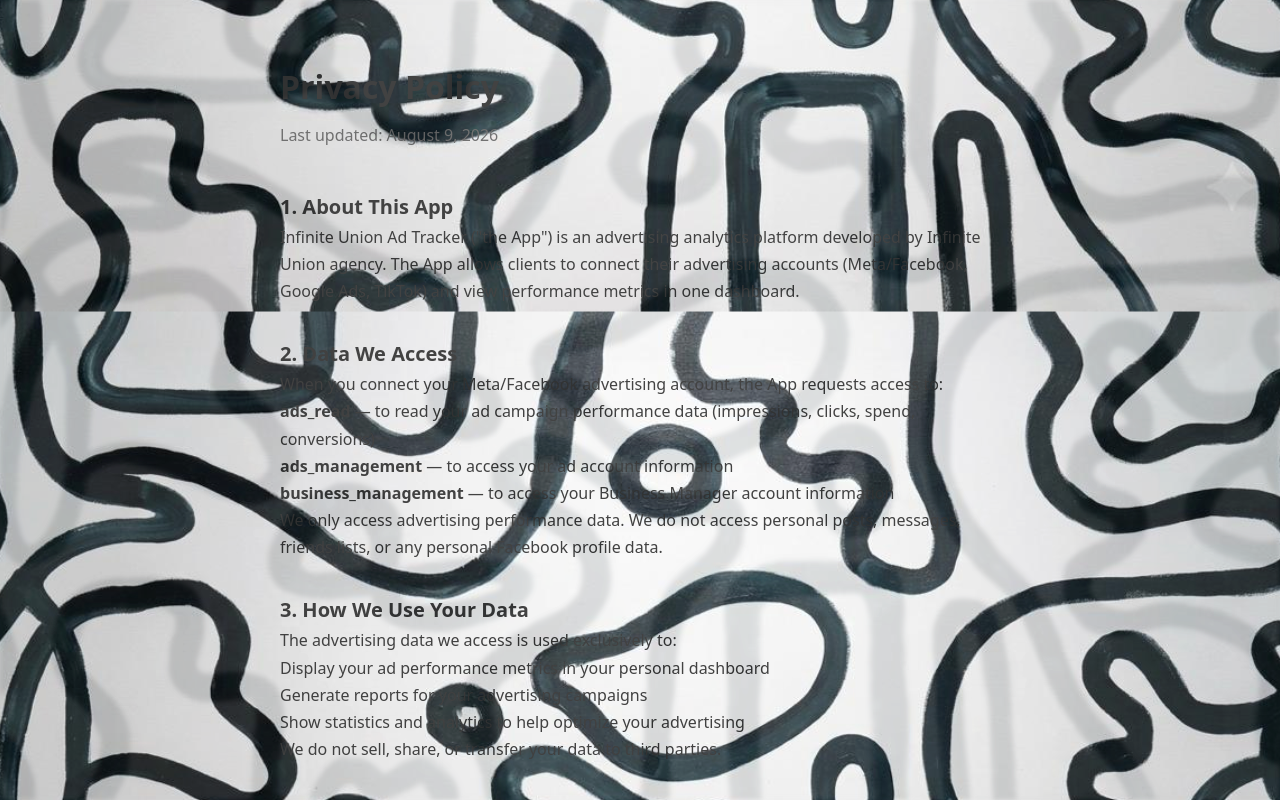
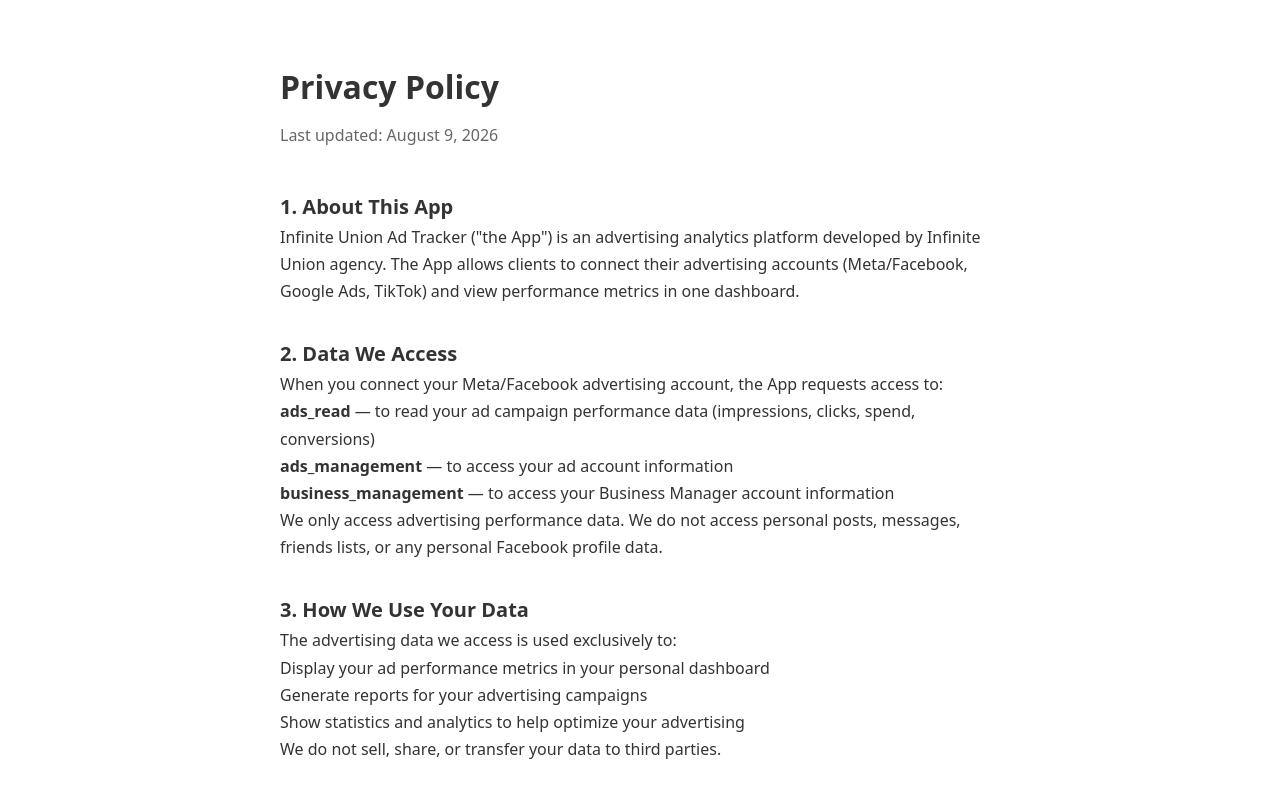
Before and after one commit to ceoinfiniteunion-cell/ad-tracker, a Next.js app: page /privacy in a window 1280 px wide. Shown: the top 800 px of the page. Built offline with nearby package versions, Linux system fonts and the light colour scheme.

Commit message:
fix: Privacy Policy white background

```diff
--- a/src/app/privacy/page.tsx
+++ b/src/app/privacy/page.tsx
@@ -1,5 +1,6 @@
 export default function PrivacyPage() {
   return (
+    <div style={{ position:'fixed', inset:0, background:'#fff', overflowY:'auto', zIndex:9999 }}>
     <div style={{ maxWidth:'800px', margin:'0 auto', padding:'60px 40px', fontFamily:'system-ui, sans-serif', color:'#333', lineHeight:1.7 }}>
       <h1 style={{ fontSize:'32px', fontWeight:800, marginBottom:'8px' }}>Privacy Policy</h1>
       <p style={{ color:'#666', marginBottom:'40px' }}>Last updated: August 9, 2026</p>
@@ -44,5 +45,6 @@
 
       <p style={{ marginTop:'40px', color:'#999', fontSize:'14px' }}>© 2026 Infinite Union. All rights reserved.</p>
     </div>
+    </div>
   )
 }
```
